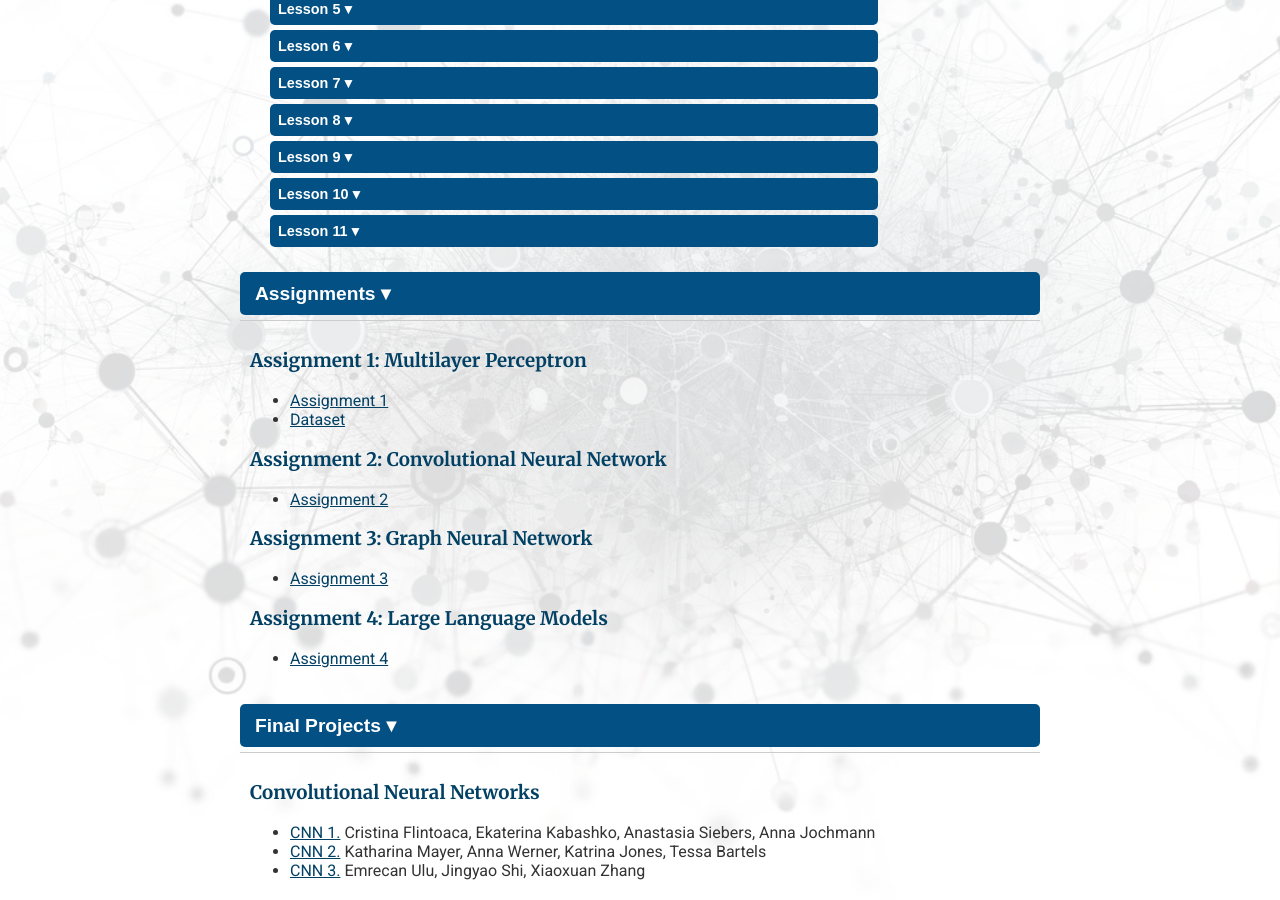
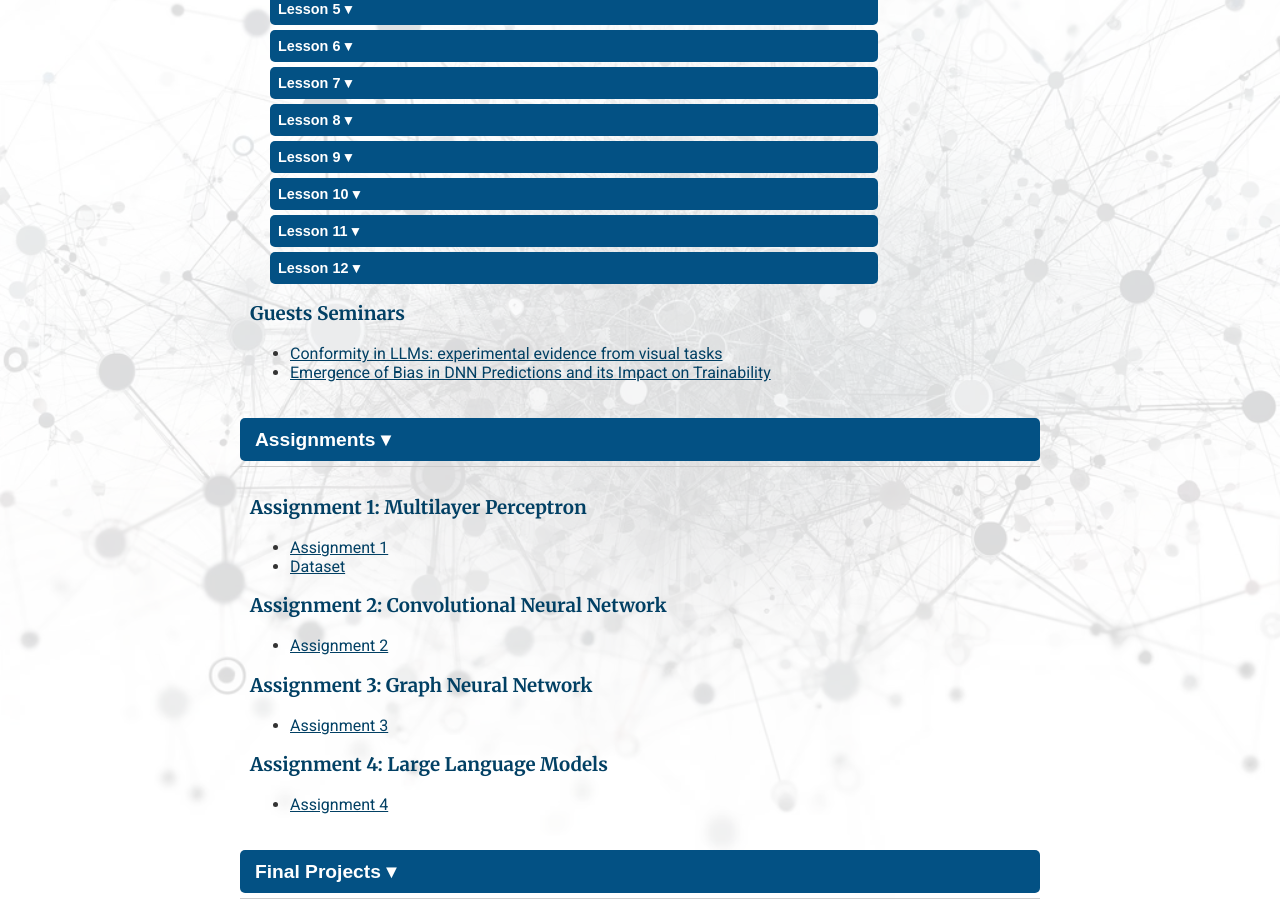
Before and after one commit to giordano-demarzo/giordano-demarzo.github.io, a Jekyll site: the page built from Deep_Learning_25.markdown, in a window 1280 px wide and 900 px high, scrolled down 2805 px. Built offline with Jekyll 4.4.1, drawn with Linux system fonts in a browser that asks for light colours; some of the changed text lies outside the part shown.

Commit message:
Seminar 12 and guests slides

```diff
--- a/Deep_Learning_25.markdown
+++ b/Deep_Learning_25.markdown
@@ -87,7 +87,7 @@ applications to the Social Sciences. </p>
         <span class="date">July 2, 2025</span> - <span class="lecture-title">Reinforcement Learning and Alignment</span>
     </div>
     <div class="course-date">
-        <span class="date">July 9, 2025</span> - <span class="lecture-title">Image Generation and Multimodality</span>
+        <span class="date">July 9, 2025</span> - <span class="lecture-title">Image Generation with Deep Neural Networks</span>
     </div>
 
 
@@ -301,6 +301,20 @@ applications to the Social Sciences. </p>
     			</ul>
            </div>
        </div>
+       <div class="nested-accordion">
+           <button class="nested-accordion-button">Lesson 12 &#9662;</button>
+           <div class="nested-accordion-content">
+               <h4>Readings and Slides</h4>
+                   	<ul>
+                   		<li><a href="/files/dlss25/slides/DLSS12.pdf">Slides: Image Generation with Deep Neural Networks</a></li>
+    			</ul>
+           </div>
+       </div>
+       <h3> Guests Seminars </h3>
+     		<ul>
+                       <li><a href="/files/dlss25/guests_slides/alessandro.pdf">Conformity in LLMs: experimental evidence from visual tasks</a></li>
+                       <li><a href="/files/dlss25/guests_slides/emanuele.pdf">Emergence of Bias in DNN Predictions and its Impact on Trainability</a></li>
+                </ul>
    </div>
 
    <!-- Assignments -->
```
Also changed, not shown: 3 other files.
